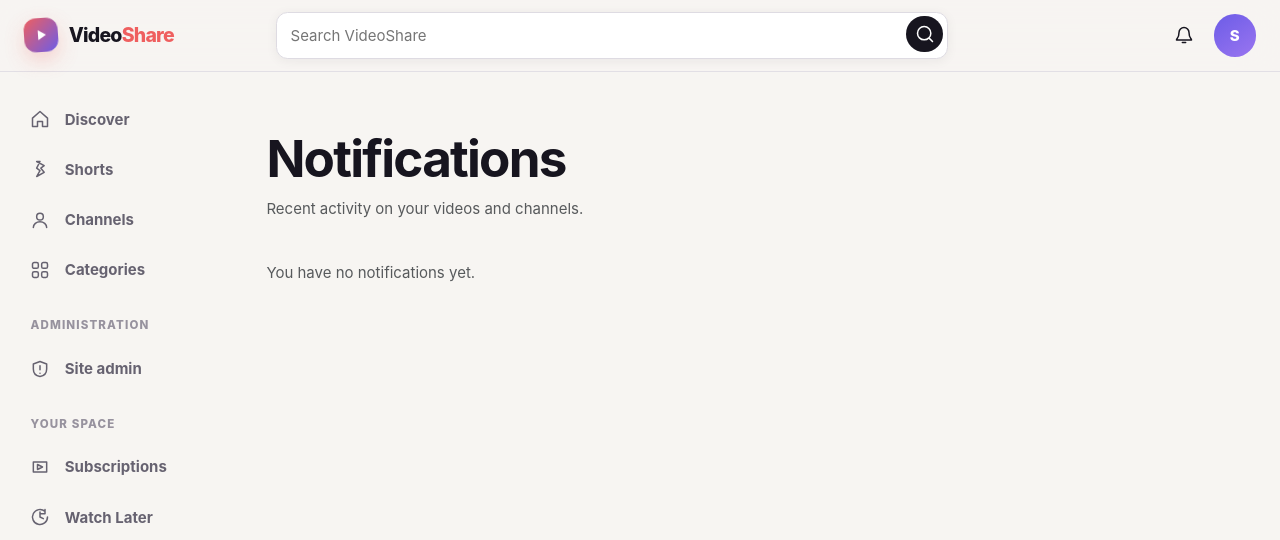
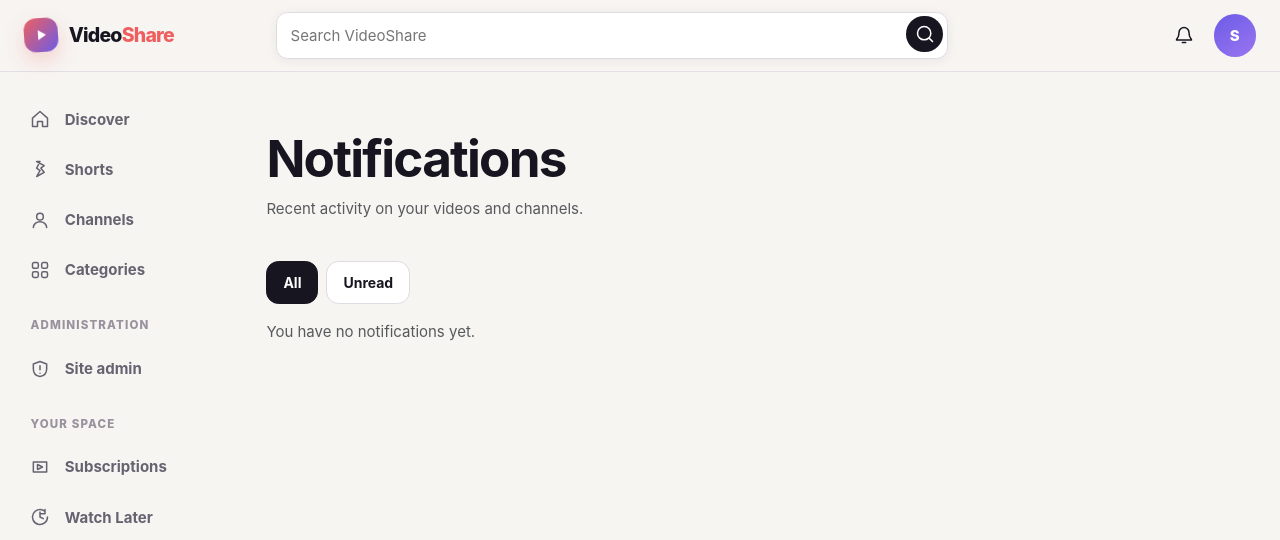
Before and after one commit to drakeg/ytclone, a Django app: page /videos/notifications/ in a window 1280 px wide. Shown: the top 540 px of the page. Run offline with Django 4.2, Linux system fonts and the light colour scheme; the visitor is signed in with stand-in values (Sample User, id 1); data that the repository does not hold is empty; parts of the project's set-up code (start-up, migrations or seed data) failed here and were passed over.

Commit message:
Add notification inbox filter controls

```diff
--- a/video/templates/videos/notification_list.html
+++ b/video/templates/videos/notification_list.html
@@ -13,6 +13,11 @@
             </form>
         {% endif %}
     </header>
+
+    <nav class="d-flex gap-2 mb-3" aria-label="Notification filters">
+        <a class="btn btn-sm {% if notification_filter == 'all' %}btn-primary{% else %}btn-outline-secondary{% endif %}" href="{% url 'notification_list' %}">All</a>
+        <a class="btn btn-sm {% if notification_filter == 'unread' %}btn-primary{% else %}btn-outline-secondary{% endif %}" href="{% url 'notification_list' %}?filter=unread">Unread{% if unread_notification_count %} ({{ unread_notification_count }}){% endif %}</a>
+    </nav>
 
     <div class="list-group">
         {% for notification in notifications %}
@@ -37,13 +42,18 @@
                         <form method="post" action="{% url 'notification_mark_read' notification.pk %}">
                             {% csrf_token %}
                             <input type="hidden" name="page" value="{{ notifications.number }}">
+                            <input type="hidden" name="filter" value="{{ notification_filter }}">
                             <button class="btn btn-sm btn-outline-secondary" type="submit">Mark read</button>
                         </form>
                     {% endif %}
                 </div>
             </article>
         {% empty %}
-            <p class="text-body-secondary">You have no notifications yet.</p>
+            {% if notification_filter == 'unread' %}
+                <p class="text-body-secondary">You have no unread notifications.</p>
+            {% else %}
+                <p class="text-body-secondary">You have no notifications yet.</p>
+            {% endif %}
         {% endfor %}
     </div>
 
@@ -51,13 +61,13 @@
         <nav class="d-flex justify-content-between align-items-center mt-4" aria-label="Notification pages">
             <div>
                 {% if notifications.has_previous %}
-                    <a class="btn btn-outline-secondary" href="?page={{ notifications.previous_page_number }}">Previous</a>
+                    <a class="btn btn-outline-secondary" href="?{% if notification_filter == 'unread' %}filter=unread&amp;{% endif %}page={{ notifications.previous_page_number }}">Previous</a>
                 {% endif %}
             </div>
             <span class="text-body-secondary">Page {{ notifications.number }} of {{ notifications.paginator.num_pages }}</span>
             <div>
                 {% if notifications.has_next %}
-                    <a class="btn btn-outline-secondary" href="?page={{ notifications.next_page_number }}">Next</a>
+                    <a class="btn btn-outline-secondary" href="?{% if notification_filter == 'unread' %}filter=unread&amp;{% endif %}page={{ notifications.next_page_number }}">Next</a>
                 {% endif %}
             </div>
         </nav>
```
